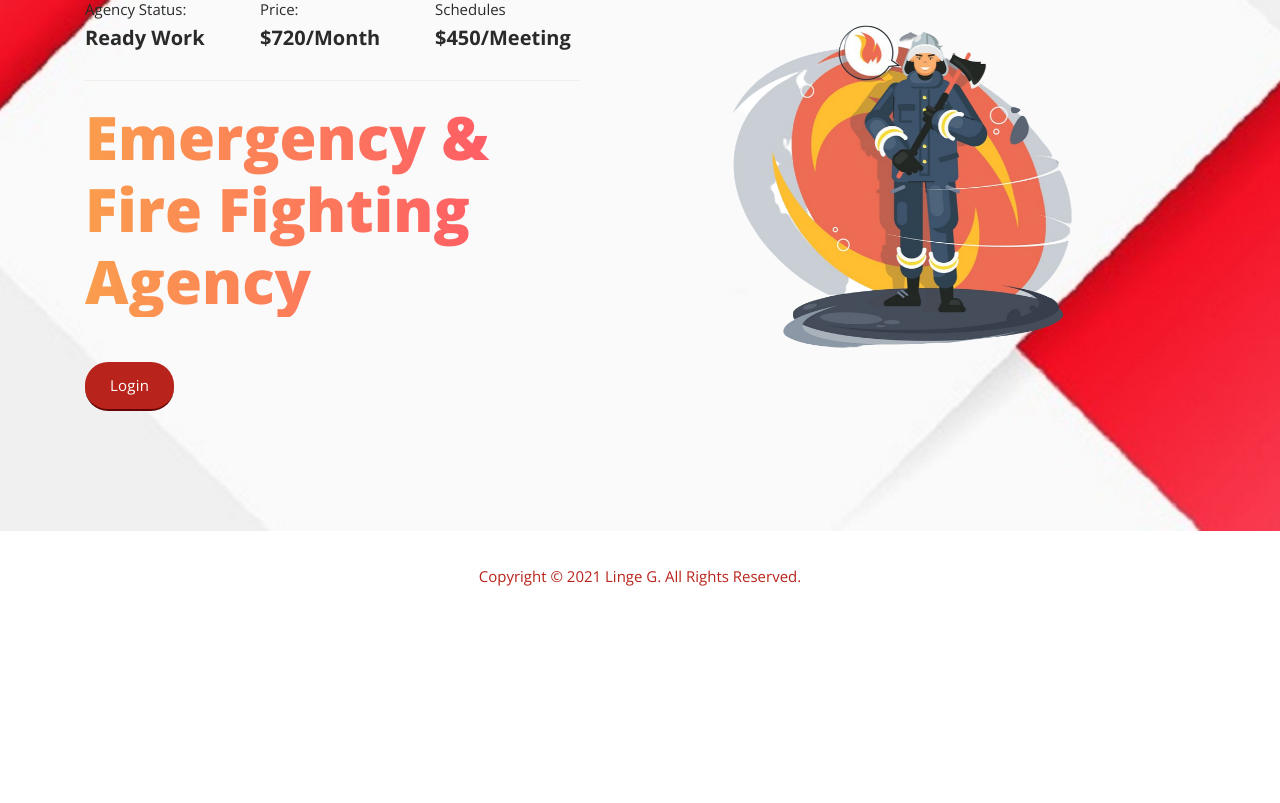
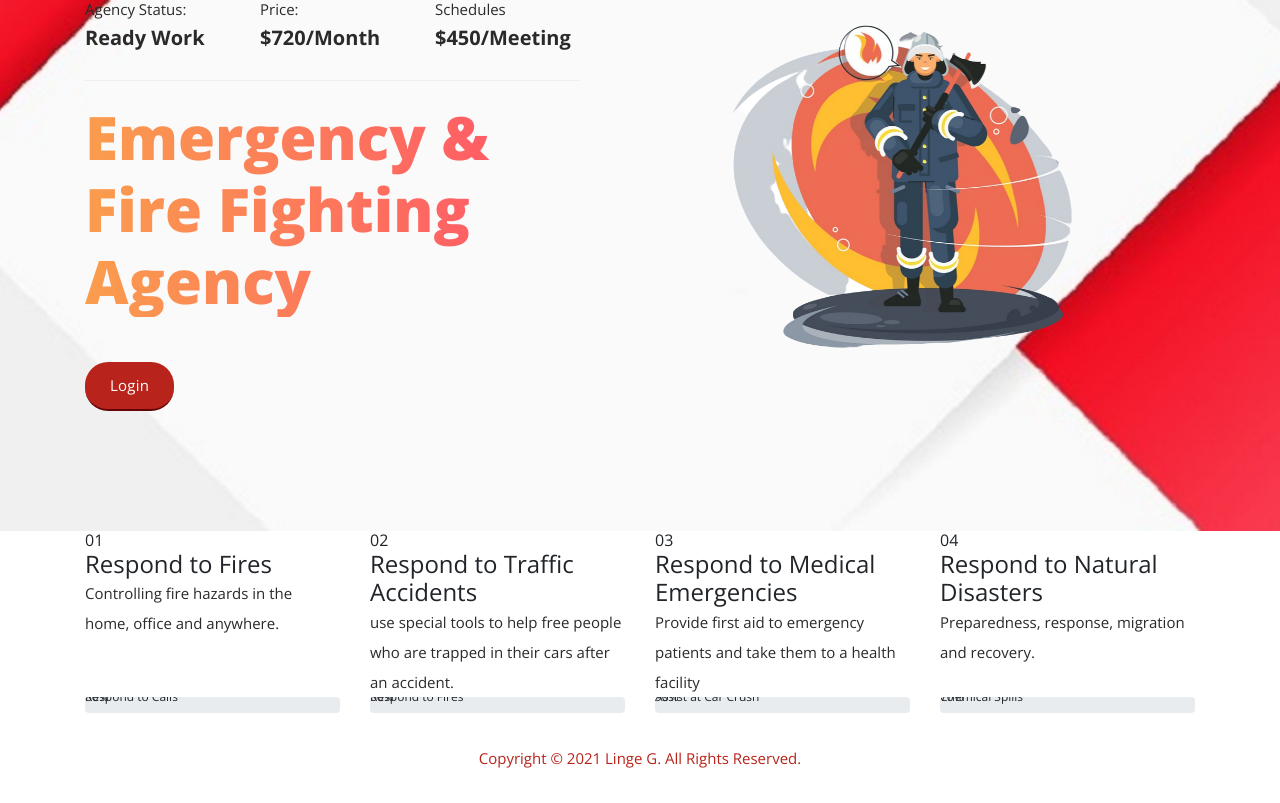
Before and after one commit to Lingerew711/FireFighter, a Flask app: page / in a window 1280 px wide. Shown: the part 226-1029 px from the top of the page. Before the commit the page ends 812 px from the top, so only its background shows below. Run offline with Flask 2, Linux system fonts and the light colour scheme; some libraries are stand-ins or nearby versions.

Commit message:
[index] services page added

```diff
--- a/templates/index.html
+++ b/templates/index.html
@@ -162,6 +162,142 @@
   </div>
    <!--***** Modal End *****  -->
 
+   <!-- ****Services Start**** -->
+   <div id="services" class="services section">
+    <div class="container">
+      <div class="row">
+        <div class="col-lg-12">
+          <div class="services-content">
+            <div class="row">
+              <div class="col-lg-3">
+                <div class="services-item first-service wow fadeInUp" data-wow-duration="1s" data-wow-delay="0s">
+                  <div class="first-number number">
+                    <h6>01</h6>
+                  </div>
+                  <div class="icon"></div>
+                  <h4>Respond to Fires</h4>
+                  <div class="line-dec"></div>
+                  <p>Controlling fire hazards in the home, office and anywhere.</p>
+                </div>
+              </div>
+              <div class="col-lg-3">
+                <div class="services-item second-service wow fadeInUp" data-wow-duration="1s" data-wow-delay="0.2s">
+                  <div class="second-number number">
+                    <h6>02</h6>
+                  </div>
+                  <div class="icon"></div>
+                  <h4>Respond to Traffic  Accidents</h4>
+                  <div class="line-dec"></div>
+                  <p>use special tools to help free people who are trapped in their cars after an accident.</p>
+                </div>
+              </div>
+              <div class="col-lg-3">
+                <div class="services-item first-service wow fadeInUp" data-wow-duration="1s" data-wow-delay="0.4s">
+                  <div class="third-number number">
+                    <h6>03</h6>
+                  </div>
+                  <div class="icon"></div>
+                  <h4>Respond to Medical Emergencies</h4>
+                  <div class="line-dec"></div>
+                  <p>Provide first aid to emergency patients and take them to a health facility</p>
+                </div>
+              </div>
+              <div class="col-lg-3">
+                <div class="services-item second-service last-services-item wow fadeInUp" data-wow-duration="1s" data-wow-delay="0.6s">
+                  <div class="fourth-number number">
+                    <h6>04</h6>
+                  </div>
+                  <div class="icon"></div>
+                  <h4>Respond to Natural Disasters</h4>
+                  <div class="line-dec"></div>
+                  <p>Preparedness, response, migration and recovery.</p>
+                </div>
+              </div>
+            </div>
+          </div>
+        </div>
+        <div class="col-lg-12">
+          <div class="skills-content">
+            <div class="row">
+              <div class="col-lg-3">
+                <div class="skill-item wow fadeIn" data-wow-duration="1s" data-wow-delay="0s">
+                  <div class="progress" data-percentage="80">
+                    <span class="progress-left">
+                      <span class="progress-bar"></span>
+                    </span>
+                    <span class="progress-right">
+                      <span class="progress-bar"></span>
+                    </span>
+                    <div class="progress-value">
+                      <div>
+                        80%<br>
+                        <span>Respond to Calls</span>
+                      </div>
+                    </div>
+                  </div>
+                </div>
+              </div>
+              <div class="col-lg-3">
+                <div class="skill-item wow fadeIn" data-wow-duration="1s" data-wow-delay="0.2s">
+                  <div class="progress" data-percentage="60">
+                    <span class="progress-left">
+                      <span class="progress-bar"></span>
+                    </span>
+                    <span class="progress-right">
+                      <span class="progress-bar"></span>
+                    </span>
+                    <div class="progress-value">
+                      <div>
+                        60%<br>
+                        <span>Respond to Fires</span>
+                      </div>
+                    </div>
+                  </div>
+                </div>
+              </div>
+              <div class="col-lg-3">
+                <div class="skill-item wow fadeIn" data-wow-duration="1s" data-wow-delay="0.4s">
+                  <div class="progress" data-percentage="90">
+                    <span class="progress-left">
+                      <span class="progress-bar"></span>
+                    </span>
+                    <span class="progress-right">
+                      <span class="progress-bar"></span>
+                    </span>
+                    <div class="progress-value">
+                      <div>
+                        90%<br>
+                        <span>Assist at Car Crush</span>
+                      </div>
+                    </div>
+                  </div>
+                </div>
+              </div>
+              <div class="col-lg-3">
+                <div class="skill-item last-skill-item wow fadeIn" data-wow-duration="1s" data-wow-delay="0.6s">
+                  <div class="progress" data-percentage="70">
+                    <span class="progress-left">
+                      <span class="progress-bar"></span>
+                    </span>
+                    <span class="progress-right">
+                      <span class="progress-bar"></span>
+                    </span>
+                    <div class="progress-value">
+                      <div>
+                        70%<br>
+                        <span>Chemical Spills</span>
+                      </div>
+                    </div>
+                  </div>
+                </div>
+              </div>
+            </div>
+          </div>
+        </div>
+      </div>
+    </div>
+  </div>
+   <!-- *****Services End**** -->
    <!-- ****Footer Start -->
     <footer>
         <div class="container">
```
